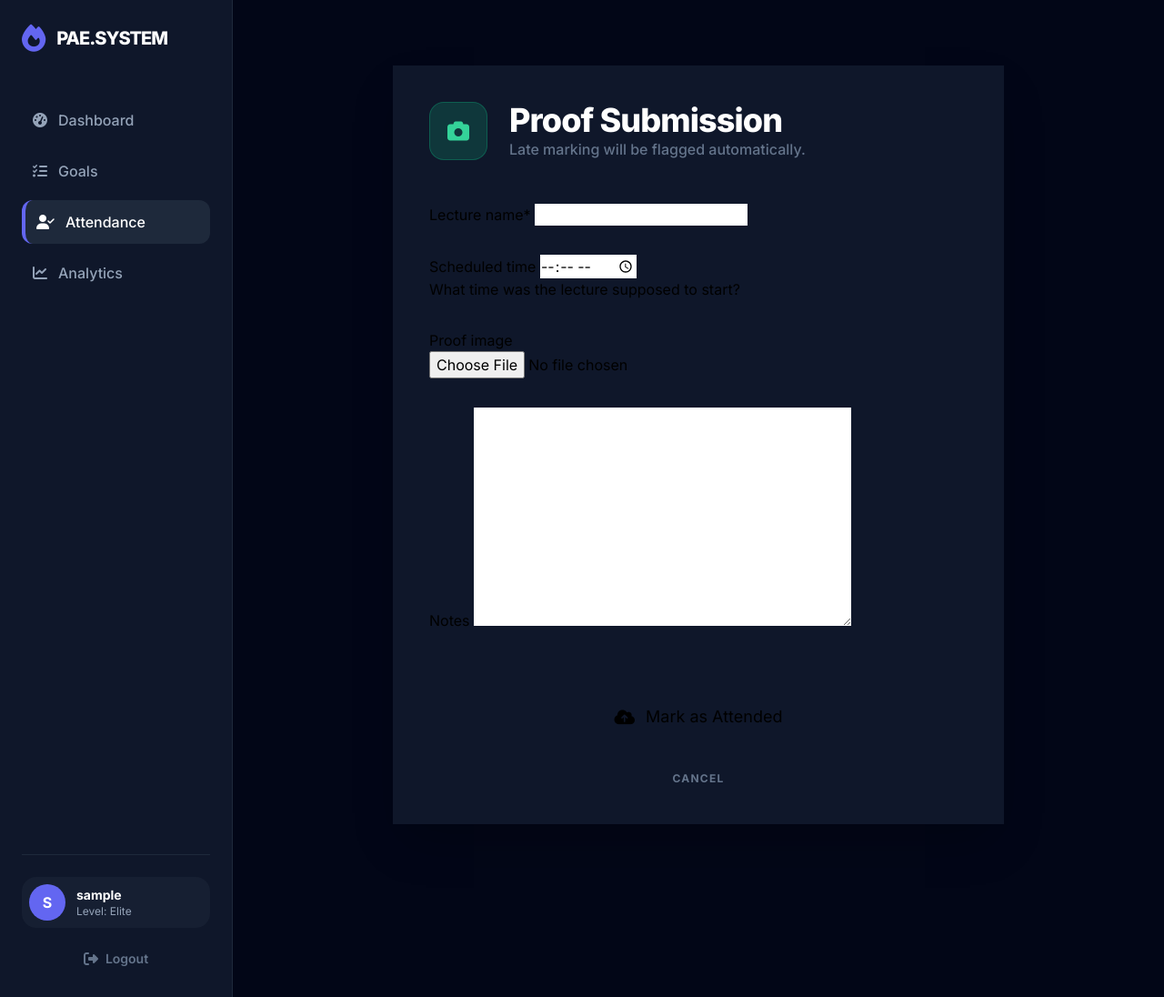
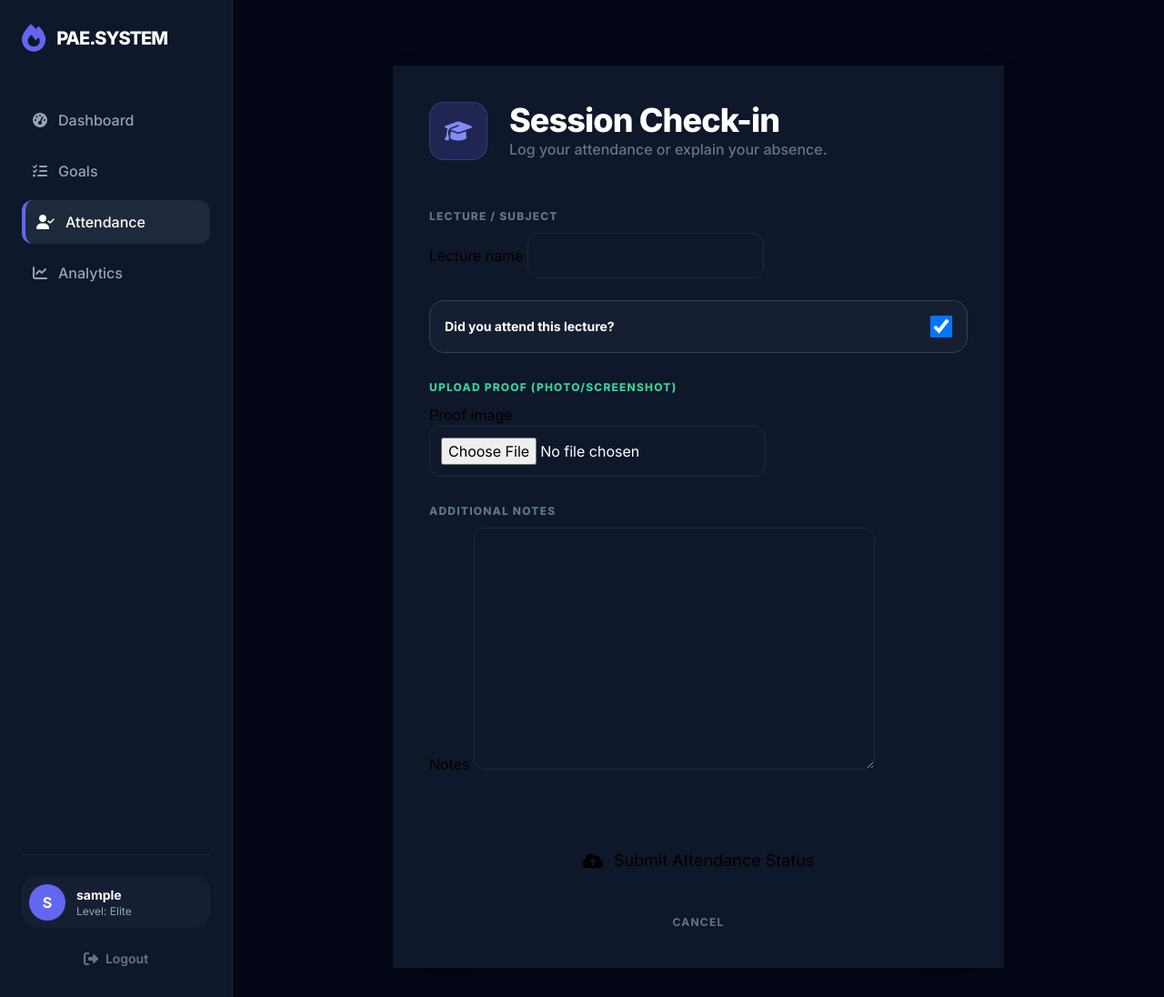
Before and after one commit to MayurKharat0390/DisciTrack, a Django app: page /attendance/mark/ in a window 1280 px wide. Shown: the whole page at 91% size. Run offline with Django 5.2, Linux system fonts and the light colour scheme; the visitor is signed in with stand-in values (Sample User, id 1); some libraries are stand-ins or nearby versions.

Commit message:
Feature: Simplified Attendance. Removed 'Late' logic, added 'Attended' toggle with absence reasons and penalty analytics.

```diff
--- a/attendance/models.py
+++ b/attendance/models.py
@@ -5,15 +5,19 @@ from django.utils import timezone
 class AttendanceRecord(models.Model):
     user = models.ForeignKey(User, on_delete=models.CASCADE, related_name='attendance_records')
     lecture_name = models.CharField(max_length=200)
-    # Field to mark if it's a specific lecture from a list maybe? No, let's keep it simple.
+
     timestamp = models.DateTimeField(default=timezone.now)
     date = models.DateField(default=timezone.now)
+
+    # Binary State: Attended vs Skipped
+    is_attended = models.BooleanField(default=True, help_text="Did you actually attend this session?")
+    reason_for_absence = models.TextField(blank=True, null=True, help_text="If No, explain why.")
+
+    # Evidence & Outcome
     proof_image = models.ImageField(upload_to='attendance_proofs/', blank=True, null=True)
     notes = models.TextField(blank=True, null=True)
 
-    scheduled_time = models.TimeField(blank=True, null=True, help_text="What time was the lecture supposed to start?")
-    is_late = models.BooleanField(default=False)
-    credibility_score = models.FloatField(default=10.0) # Penalty for missing proof or being late
+    credibility_score = models.FloatField(default=10.0)
 
     class Meta:
         unique_together = ('user', 'lecture_name', 'date')
@@ -23,11 +27,15 @@ class AttendanceRecord(models.Model):
         return f"{self.user.username} - {self.lecture_name} ({self.date})"
 
     def calculate_credibility(self):
-        # Implementation of credibility score logic
+        # Base score is 10.0
         score = 10.0
-        if not self.proof_image:
-            score -= 5.0
-        if self.is_late:
-            score -= 2.0
+
+        # Penalties
+        if not self.is_attended:
+            score -= 8.0 # High penalty for skipping
+        else:
+            if not self.proof_image:
+                score -= 4.0 # Penalty for missing proof
+
         self.credibility_score = max(0, score)
         self.save()
--- a/attendance/views.py
+++ b/attendance/views.py
@@ -15,9 +15,10 @@ class AttendanceListView(LoginRequiredMixin, ListView):
 class AttendanceForm(forms.ModelForm):
     class Meta:
         model = AttendanceRecord
-        fields = ['lecture_name', 'scheduled_time', 'proof_image', 'notes']
+        fields = ['lecture_name', 'is_attended', 'reason_for_absence', 'proof_image', 'notes']
         widgets = {
-            'scheduled_time': forms.TimeInput(attrs={'type': 'time', 'class': 'input-premium'}),
+            'is_attended': forms.CheckboxInput(attrs={'class': 'w-6 h-6 rounded bg-slate-800 border-slate-700 text-indigo-500 focus:ring-indigo-500'}),
+            'reason_for_absence': forms.Textarea(attrs={'rows': 2, 'class': 'input-premium', 'placeholder': 'Optional if skipped...'}),
         }
 
 class AttendanceMarkView(LoginRequiredMixin, CreateView):
@@ -30,15 +31,6 @@ class AttendanceMarkView(LoginRequiredMixin, CreateView):
         form.instance.user = self.request.user
         form.instance.date = timezone.localtime(timezone.now()).date()
 
-        # Lateness logic based on scheduled_time
-        now = timezone.localtime(timezone.now())
-        if form.instance.scheduled_time:
-            # Create a full datetime for today at the scheduled time
-            scheduled_dt = timezone.make_aware(timezone.datetime.combine(form.instance.date, form.instance.scheduled_time))
-            # Grace period of 15 minutes
-            if now > (scheduled_dt + timezone.timedelta(minutes=15)):
-                form.instance.is_late = True
-
         response = super().form_valid(form)
         form.instance.calculate_credibility()
 
--- a/templates/attendance/mark.html
+++ b/templates/attendance/mark.html
@@ -5,22 +5,54 @@
 <div class="animate-fade-in max-w-2xl mx-auto mt-10">
     <div class="glass-card p-10 bg-slate-900 shadow-2xl">
         <div class="flex items-center space-x-6 mb-12">
-            <div class="w-16 h-16 bg-emerald-500/20 rounded-2xl flex items-center justify-center text-emerald-400 border border-emerald-500/30">
-                <i class="fa-solid fa-camera text-2xl"></i>
+            <div class="w-16 h-16 bg-indigo-500/20 rounded-2xl flex items-center justify-center text-indigo-400 border border-indigo-500/30">
+                <i class="fa-solid fa-graduation-cap text-2xl"></i>
             </div>
             <div>
-                <h1 class="text-4xl font-black text-white tracking-tight">Proof Submission</h1>
-                <p class="text-slate-500 font-medium">Late marking will be flagged automatically.</p>
+                <h1 class="text-4xl font-black text-white tracking-tight">Session Check-in</h1>
+                <p class="text-slate-500 font-medium">Log your attendance or explain your absence.</p>
             </div>
         </div>
 
-        <form method="post" enctype="multipart/form-data" class="space-y-8">
+        <form method="post" enctype="multipart/form-data" class="space-y-8" id="attendanceForm">
             {% csrf_token %}
-            {{ form|crispy }}
+
+            <div class="space-y-6">
+                <!-- Lecture Name -->
+                <div class="space-y-2">
+                    <label class="text-xs font-black text-slate-500 uppercase tracking-widest">Lecture / Subject</label>
+                    {{ form.lecture_name|as_crispy_field }}
+                </div>
+
+                <!-- Attended Choice -->
+                <div class="flex items-center space-x-4 p-4 bg-slate-800/50 rounded-2xl border border-slate-700">
+                    <label class="flex-1 text-sm font-bold text-white">Did you attend this lecture?</label>
+                    {{ form.is_attended }}
+                </div>
+
+                <!-- Absence Reason (Conditional) -->
+                <div id="absence_reason_wrapper" class="hidden animate-fade-in space-y-2">
+                    <label class="text-xs font-black text-red-400 uppercase tracking-widest">Reason for Absence</label>
+                    {{ form.reason_for_absence|as_crispy_field }}
+                </div>
+
+                <!-- Proof Image -->
+                <div id="proof_wrapper" class="space-y-2">
+                    <label class="text-xs font-black text-emerald-400 uppercase tracking-widest">Upload Proof (Photo/Screenshot)</label>
+                    {{ form.proof_image|as_crispy_field }}
+                </div>
+
+                <!-- Notes -->
+                <div class="space-y-2">
+                    <label class="text-xs font-black text-slate-500 uppercase tracking-widest">Additional Notes</label>
+                    {{ form.notes|as_crispy_field }}
+                </div>
+            </div>
+
             <div class="pt-8">
                 <button type="submit" class="btn-premium w-full flex items-center justify-center space-x-3 py-4 text-lg">
                     <i class="fa-solid fa-cloud-arrow-up"></i>
-                    <span>Mark as Attended</span>
+                    <span>Submit Attendance Status</span>
                 </button>
                 <div class="text-center mt-6">
                     <a href="{% url 'dashboard' %}" class="text-slate-500 font-bold hover:text-slate-300 transition-colors uppercase tracking-widest text-xs">Cancel</a>
@@ -30,4 +62,32 @@
     </div>
 </div>
 
+<script>
+    document.addEventListener('DOMContentLoaded', () => {
+        const attendedCheck = document.querySelector('input[name="is_attended"]');
+        const reasonWrapper = document.getElementById('absence_reason_wrapper');
+        const proofWrapper = document.getElementById('proof_wrapper');
+
+        const toggleFields = () => {
+            if (attendedCheck.checked) {
+                reasonWrapper.classList.add('hidden');
+                proofWrapper.classList.remove('hidden');
+            } else {
+                reasonWrapper.classList.remove('hidden');
+                proofWrapper.classList.add('hidden');
+            }
+        };
+
+        attendedCheck.addEventListener('change', toggleFields);
+        toggleFields(); // Initial state
+    });
+</script>
+
+<style>
+    /* Clean up crispy defaults to match premium theme */
+    .asteriskField { display: none; }
+    .invalid-feedback { font-size: 10px; font-weight: 800; text-transform: uppercase; margin-top: 4px; color: #ef4444; }
+    .form-control { background-color: #0f172a !important; border: 1px solid #1e293b !important; color: white !important; border-radius: 12px !important; padding: 12px !important; }
+    .form-control:focus { border-color: #6366f1 !important; box-shadow: none !important; }
+</style>
 {% endblock %}
```
Also changed, not shown: analytics/views.py (+9 -4 lines), templates/attendance/list.html (+10 -3 lines), attendance/migrations/0003_attendancerecord_is_attended_and_more.py (added).
